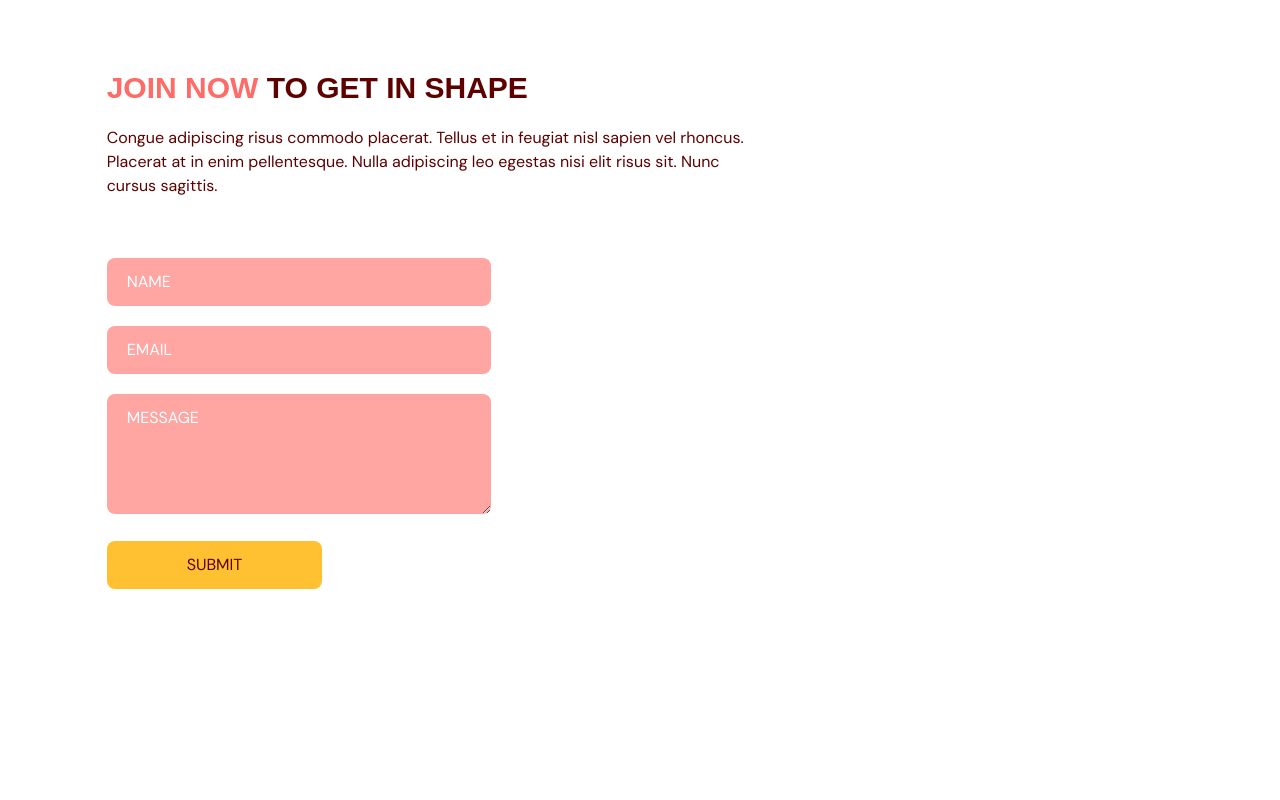
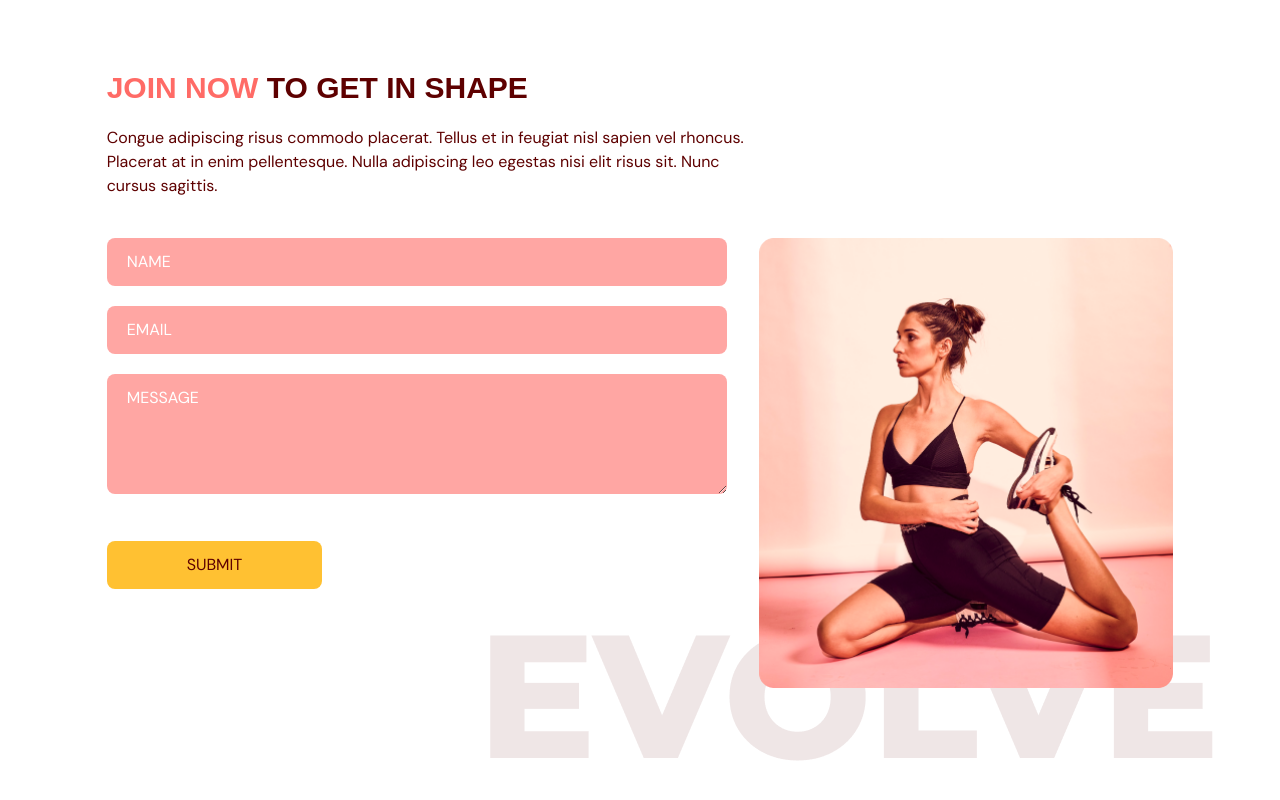
Before and after one commit to iyashtyagi/EvoGym, a React (Vite) app: page / in a window 1280 px wide. Shown: the part 2996-3796 px from the top of the page. Before the commit the page ends 3713 px from the top, so only its background shows below. Built offline with nearby package versions, Linux system fonts and the light colour scheme.

Commit message:
contact us form completed

```diff
--- a/src/scenes/contactUs/index.tsx
+++ b/src/scenes/contactUs/index.tsx
@@ -10,7 +10,7 @@
 
 const ContactUs = ({ setSelectedPage }: Props) => {
 
-    const inputStyle = "mt-5 w-full rounded-lg bg-primary-300 px-5 py-3 placeholder-white";
+    const inputStyle = "mb-5 w-full rounded-lg bg-primary-300 px-5 py-3 placeholder-white";
 
     const { register, trigger, formState:{errors} } = useForm();
 
@@ -47,9 +47,9 @@
                         sapien vel rhoncus. Placerat at in enim pellentesque. Nulla
                          adipiscing leo egestas nisi elit risus sit. Nunc cursus sagittis.
                     </p>
+                </motion.div>
 
                     {/* form and image */}
-
                     <div className="mt-10 justify-between gap-8 md:flex">
                         <motion.div
                             className="mt-10 basis-3/5 md:mt-0"
@@ -123,9 +123,21 @@
                             </form>
                         </motion.div>
 
+                        <motion.div className="relative mt-16 basis-2/5 md:mt-0"
+                            initial="hidden"
+                            whileInView="visible"
+                            viewport={{ once: true, amount: 0.5 }}
+                            transition={{ delay: 0.2, duration: 0.5 }}
+                            variants={{
+                                hidden: { opacity: 0, y: 50 },
+                                visible: { opacity: 1, y: 0 },
+                            }}
+                        >
+                            <div className="w-full before:absolute before:-bottom-20 before:-right-10 before:z-[-1] md:before:content-evolvetext">
+                                <img className="w-full" src={ContactUsPageGraphic}/>
+                            </div>
+                        </motion.div>
                     </div>
-                </motion.div>
-
             </motion.div>
         </section>
     )
```
